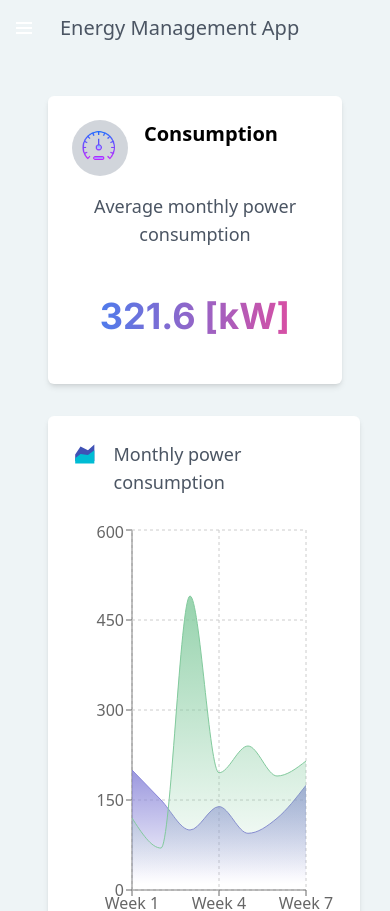
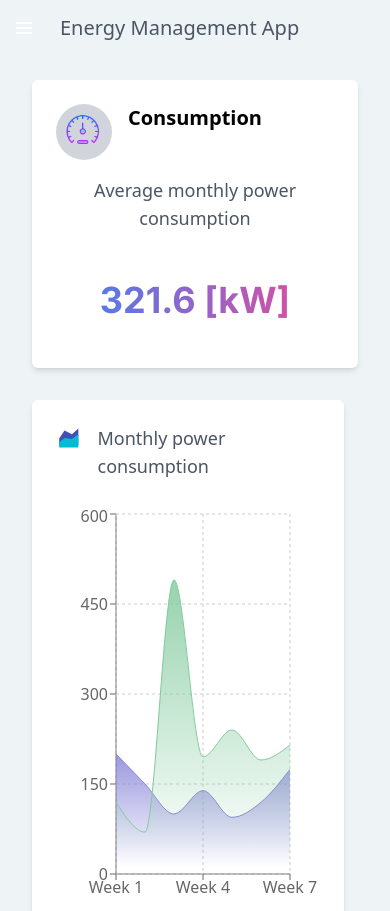
Before and after one commit to franknmungai/energy-management-app, a Next.js app: page / in a window 390 px wide. Shown: the top 911 px of the page. Built offline with nearby package versions, Linux system fonts and the light colour scheme.

Commit message:
#[update]padding size

```diff
--- a/components/Drawer.tsx
+++ b/components/Drawer.tsx
@@ -180,7 +180,7 @@ export default function ResponsiveDrawer(props: Props) {
         component="main"
         sx={{
           flexGrow: 1,
-          p: 3,
+          p: {xs:1,sm:3},
           width: { xs:"100vw",sm: `calc(100% - ${drawerWidth}px)` },
         }}
       >
```
